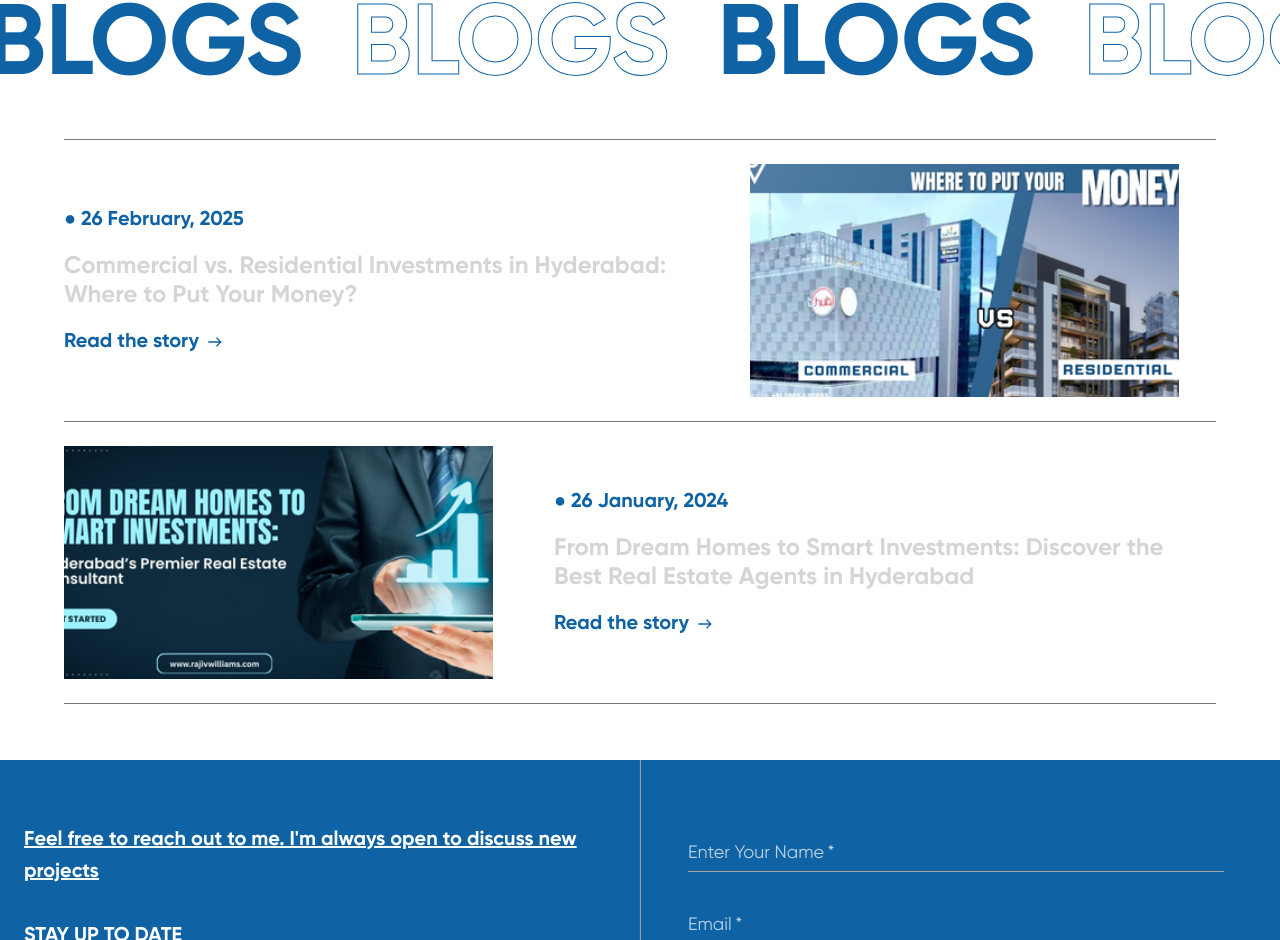
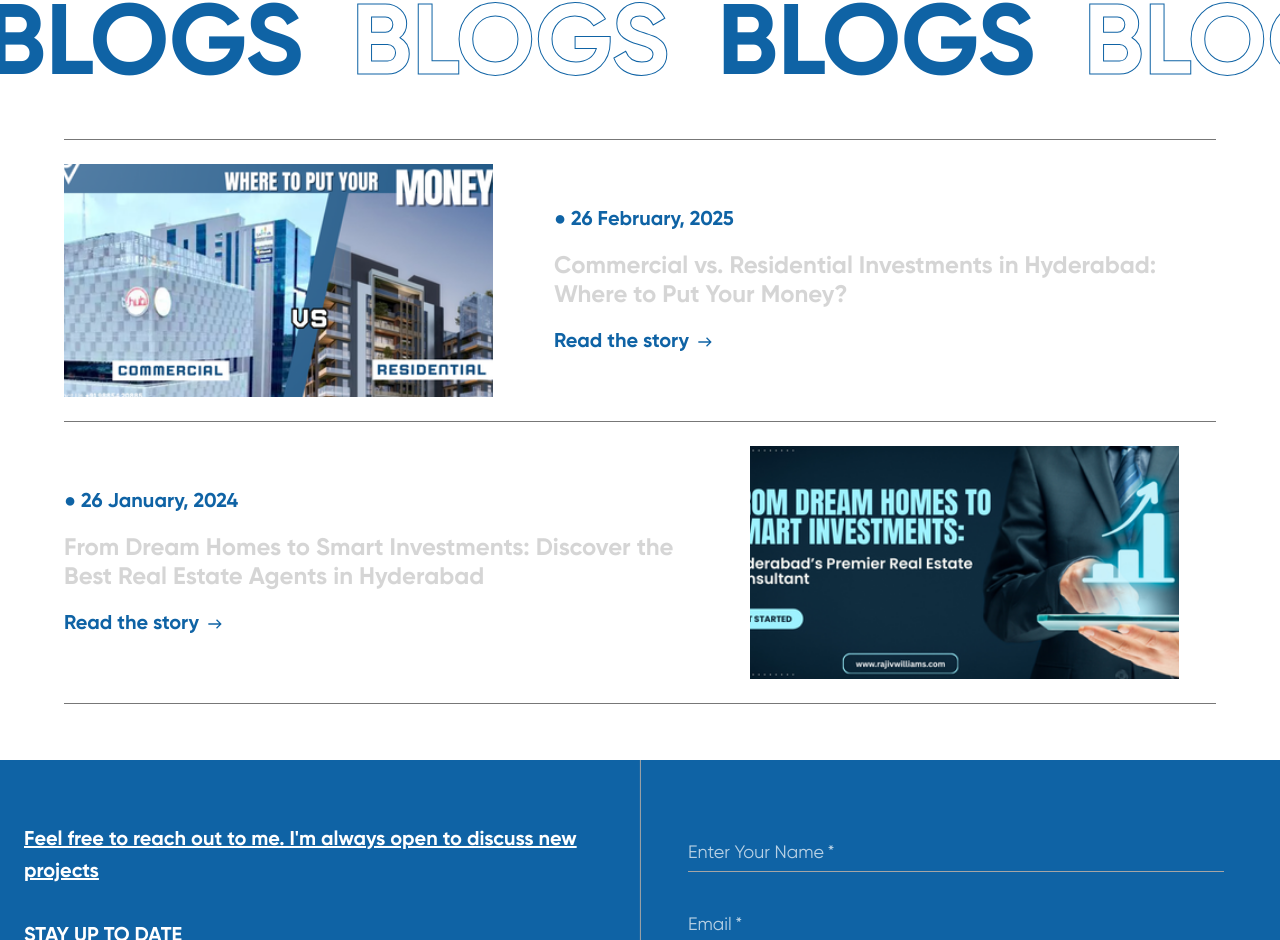
Before and after one commit to Dpr-admin/rw_final, a React (Create React App) app: page / in a window 1280 px wide. Shown: the part 4678-5618 px from the top of the page. Built offline with nearby package versions, Linux system fonts and the light colour scheme.

Commit message:
blog images updated

```diff
--- a/src/Pages/Dashboard/BlogSection.tsx
+++ b/src/Pages/Dashboard/BlogSection.tsx
@@ -139,7 +139,7 @@ const BlogSection = () => {
         }}
       >
         {/* Content */}
-        <Grid item xs={12} md={7} sx={{ textAlign: 'start' }}>
+        <Grid item xs={12} md={7} order={{ xs: 1, md: 2 }} sx={{ textAlign: 'start' ,}}>
           <Typography variant="h6" sx={{ color: 'primary.main' }}>
             ● {post.date}
           </Typography>
@@ -167,7 +167,7 @@ const BlogSection = () => {
         </Grid>
 
         {/* Image */}
-        <Grid item xs={12} md={5}>
+        <Grid item xs={12} md={5} order={{ xs: 2, md: 1 }}>
           <ImageReveal
             src={post.image}
             alt={post.title}
```
